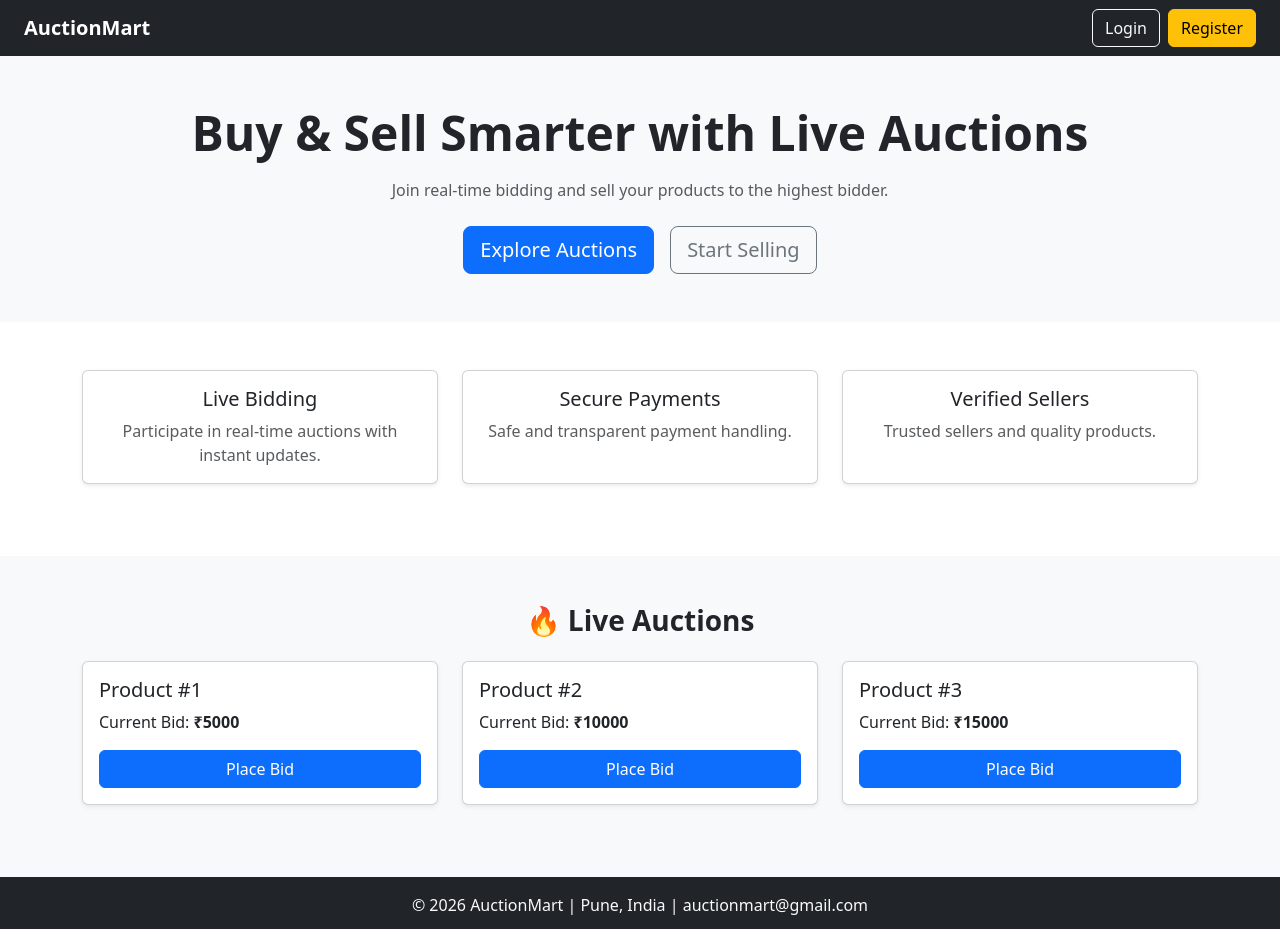
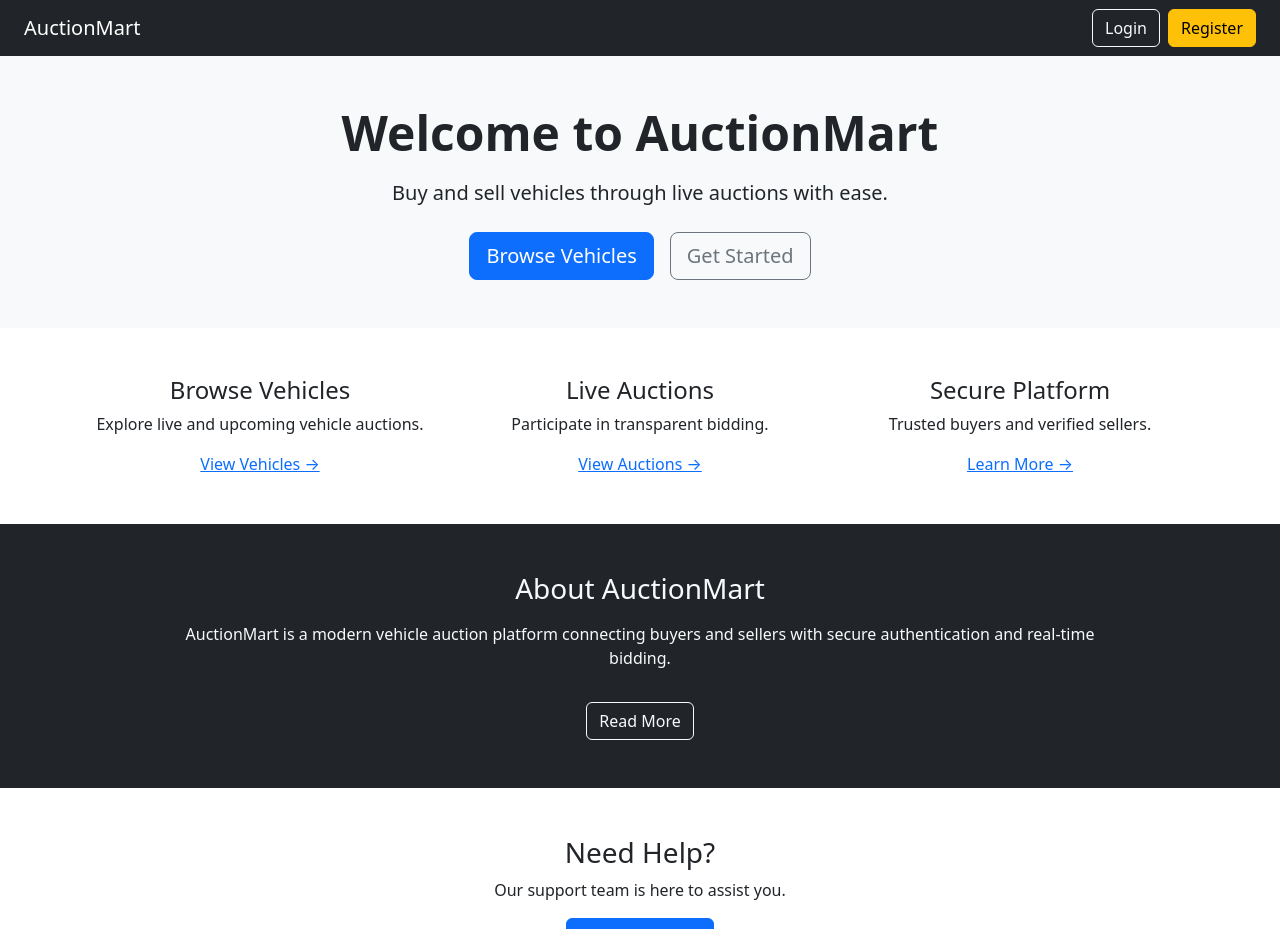
Before and after one commit to siddhirajkatkar/Vechile-auction-and-selling-system, a React (Vite) app in the folder frontend/app/: page / in a window 1280 px wide. Shown: the top 929 px of the page. Built offline with nearby package versions, Linux system fonts and the light colour scheme.

Commit message:
Home Component updated

```diff
--- a/frontend/app/src/components/Home.jsx
+++ b/frontend/app/src/components/Home.jsx
@@ -1,118 +1,91 @@
 import React from "react";
-import { useNavigate } from "react-router-dom";
+import { Link } from "react-router-dom";
 
 function Home() {
-  const navigate = useNavigate();
-
   return (
     <div>
-      {/* ================= NAVBAR ================= */}
+      {/* NAVBAR */}
       <nav className="navbar navbar-expand-lg navbar-dark bg-dark px-4">
-        <a className="navbar-brand fw-bold" href="/">
-          AuctionMart
-        </a>
+        <Link className="navbar-brand" to="/">AuctionMart</Link>
 
         <div className="ms-auto">
-          <button
-            className="btn btn-outline-light me-2"
-            onClick={() => navigate("/login")}
-          >
+          <Link to="/login" className="btn btn-outline-light me-2">
             Login
-          </button>
-          <button className="btn btn-warning">Register</button>
+          </Link>
+          <Link to="/register" className="btn btn-warning">
+            Register
+          </Link>
         </div>
       </nav>
 
-      {/* ================= HERO SECTION ================= */}
+      {/* HERO SECTION */}
       <section className="bg-light text-center py-5">
-        <div className="container">
-          <h1 className="fw-bold display-5">
-            Buy & Sell Smarter with Live Auctions
-          </h1>
-          <p className="text-muted mt-3">
-            Join real-time bidding and sell your products to the highest bidder.
-          </p>
+        <h1 className="display-5 fw-bold">Welcome to AuctionMart</h1>
+        <p className="lead mt-3">
+          Buy and sell vehicles through live auctions with ease.
+        </p>
 
-          <div className="mt-4">
-            <button
-              className="btn btn-primary btn-lg me-3"
-              onClick={() => navigate("/auctions")}
-            >
-              Explore Auctions
-            </button>
-            <button className="btn btn-outline-secondary btn-lg">
-              Start Selling
-            </button>
+        <div className="mt-4">
+          <Link to="/vehicles" className="btn btn-primary btn-lg me-3">
+            Browse Vehicles
+          </Link>
+          <Link to="/register" className="btn btn-outline-secondary btn-lg">
+            Get Started
+          </Link>
+        </div>
+      </section>
+
+      {/* FEATURES */}
+      <section className="container py-5">
+        <div className="row text-center">
+          <div className="col-md-4">
+            <h4>Browse Vehicles</h4>
+            <p>Explore live and upcoming vehicle auctions.</p>
+            <Link to="/vehicles">View Vehicles →</Link>
+          </div>
+
+          <div className="col-md-4">
+            <h4>Live Auctions</h4>
+            <p>Participate in transparent bidding.</p>
+            <Link to="/vehicles">View Auctions →</Link>
+          </div>
+
+          <div className="col-md-4">
+            <h4>Secure Platform</h4>
+            <p>Trusted buyers and verified sellers.</p>
+            <Link to="/about">Learn More →</Link>
           </div>
         </div>
       </section>
 
-      {/* ================= FEATURES ================= */}
-      <section className="container py-5">
-        <div className="row text-center">
-          <div className="col-md-4 mb-4">
-            <div className="card h-100 shadow-sm hover-card">
-              <div className="card-body">
-                <h5 className="card-title">Live Bidding</h5>
-                <p className="card-text text-muted">
-                  Participate in real-time auctions with instant updates.
-                </p>
-              </div>
-            </div>
-          </div>
-
-          <div className="col-md-4 mb-4">
-            <div className="card h-100 shadow-sm hover-card">
-              <div className="card-body">
-                <h5 className="card-title">Secure Payments</h5>
-                <p className="card-text text-muted">
-                  Safe and transparent payment handling.
-                </p>
-              </div>
-            </div>
-          </div>
-
-          <div className="col-md-4 mb-4">
-            <div className="card h-100 shadow-sm hover-card">
-              <div className="card-body">
-                <h5 className="card-title">Verified Sellers</h5>
-                <p className="card-text text-muted">
-                  Trusted sellers and quality products.
-                </p>
-              </div>
-            </div>
-          </div>
-        </div>
+      {/* ABOUT */}
+      <section className="bg-dark text-light py-5 text-center">
+        <h3>About AuctionMart</h3>
+        <p className="mt-3 w-75 mx-auto">
+          AuctionMart is a modern vehicle auction platform connecting buyers
+          and sellers with secure authentication and real-time bidding.
+        </p>
+        <Link to="/about" className="btn btn-outline-light mt-3">
+          Read More
+        </Link>
       </section>
 
-      {/* ================= LIVE AUCTIONS ================= */}
-      <section className="bg-light py-5">
-        <div className="container">
-          <h3 className="text-center fw-bold mb-4">🔥 Live Auctions</h3>
-
-          <div className="row">
-            {[1, 2, 3].map((item) => (
-              <div className="col-md-4 mb-4" key={item}>
-                <div className="card shadow-sm hover-card">
-                  <div className="card-body">
-                    <h5 className="card-title">Product #{item}</h5>
-                    <p className="card-text">
-                      Current Bid: <strong>₹{item * 5000}</strong>
-                    </p>
-                    <button className="btn btn-primary w-100">
-                      Place Bid
-                    </button>
-                  </div>
-                </div>
-              </div>
-            ))}
-          </div>
-        </div>
+      {/* SUPPORT */}
+      <section className="container py-5 text-center">
+        <h3>Need Help?</h3>
+        <p>Our support team is here to assist you.</p>
+        <Link to="/contact" className="btn btn-primary">
+          Contact Support
+        </Link>
       </section>
 
-      {/* ================= FOOTER ================= */}
-      <footer className="bg-dark text-light text-center py-3">
-        © 2026 AuctionMart | Pune, India | auctionmart@gmail.com
+      {/* FOOTER */}
+      <footer className="bg-light text-center py-4">
+        <p className="mb-1">© 2026 AuctionMart</p>
+        <div>
+          <Link to="/terms" className="me-3">Terms</Link>
+          <Link to="/terms">Privacy</Link>
+        </div>
       </footer>
     </div>
   );
```
